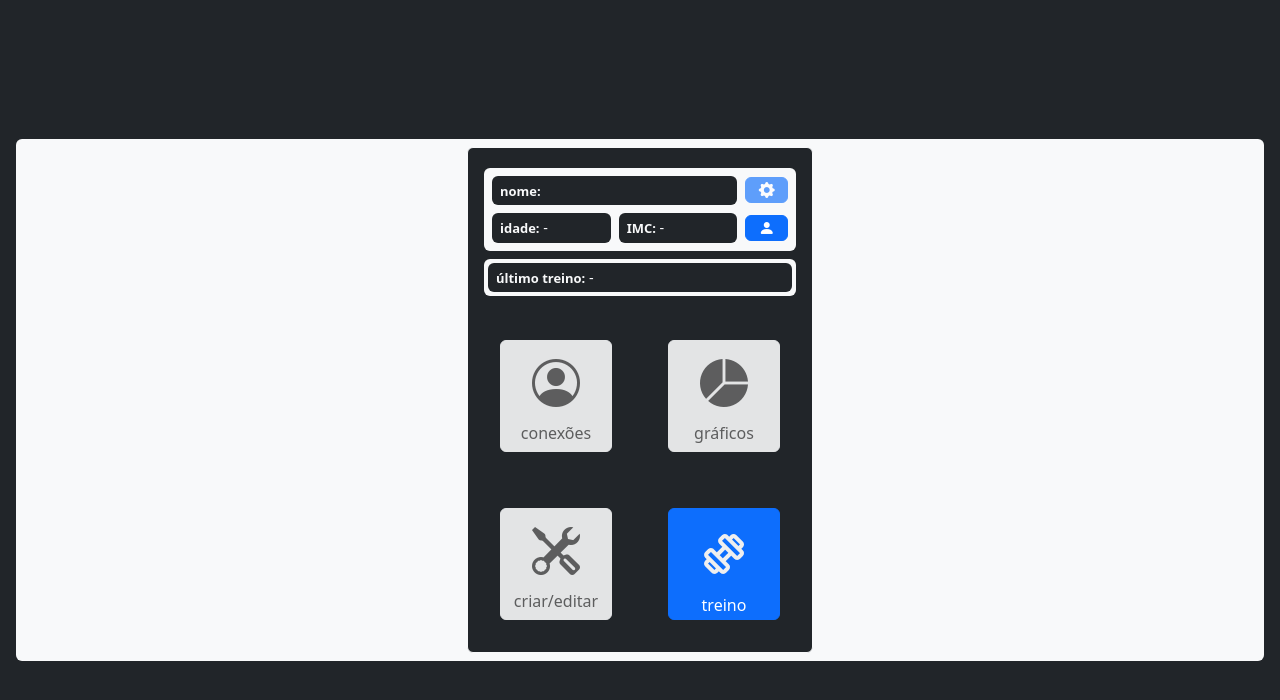
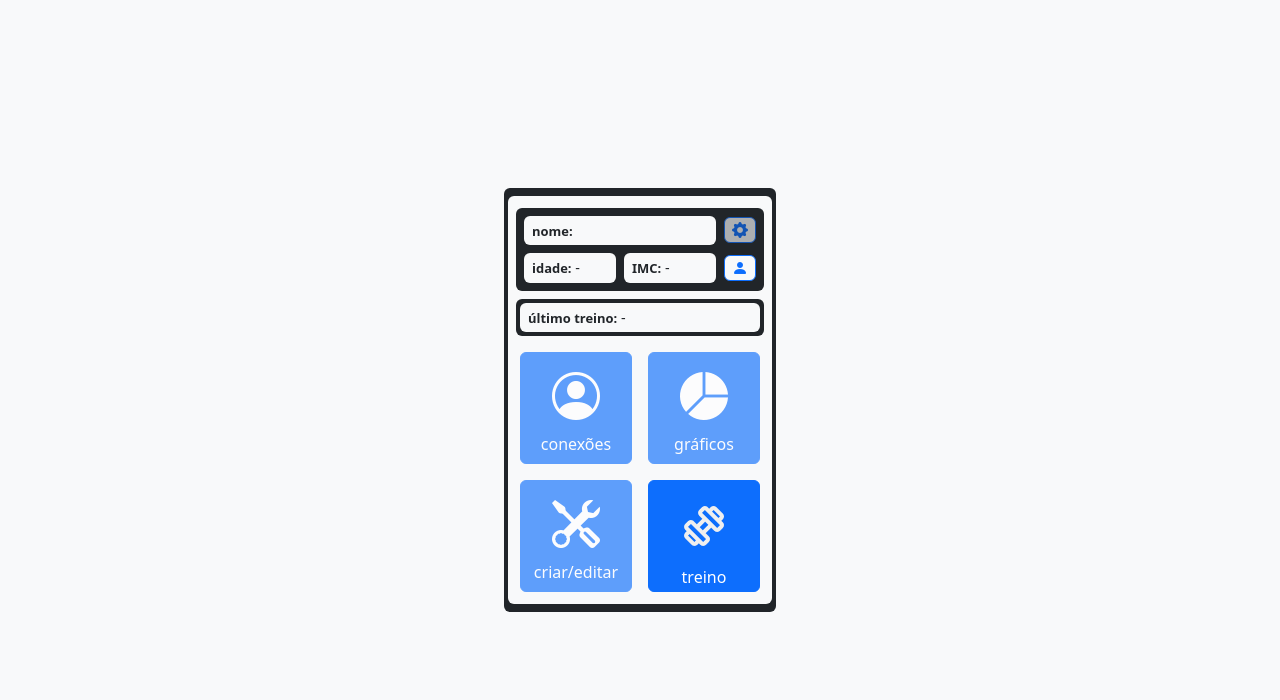
Before and after one commit to k-lila/gym_interface, a React (Create React App) app: page / in a window 1280 px wide. Shown: the top 700 px of the page. Built offline with nearby package versions, Linux system fonts and the light colour scheme.

Commit message:
modal user info

```diff
--- a/src/Pages/userinfo.tsx
+++ /dev/null
@@ -1,3 +0,0 @@
-export const UserInfo = () => {
-  return <div>userinfo</div>
-}
--- a/src/components/home_info/index.tsx
+++ b/src/components/home_info/index.tsx
@@ -1,9 +1,7 @@
 import { useSelector } from 'react-redux'
 import { RootReducer } from '../../store'
-import { useNavigate } from 'react-router-dom'
 
 export const HomeInfo = () => {
-  const navigate = useNavigate()
   const user_info = useSelector((state: RootReducer) => state.userinfo)
   const logs = useSelector((state: RootReducer) => state.logs)
 
@@ -13,38 +11,44 @@ export const HomeInfo = () => {
       : '-'
 
   return (
-    <div className="info">
-      <div className="row bg-light d-flex rounded p-1">
+    <div className="info px-3">
+      <div className="row bg-dark d-flex rounded p-1">
         <div className="col-10 p-0 d-flex flex-column justify-content-around">
-          <p className="m-1 py-1 px-2 bg-dark rounded text-light">
+          <p className="m-1 py-1 px-2 bg-light rounded text-dark">
             <b>nome:</b>
             {` ${user_info.name}`}
           </p>
           <div className="d-flex">
-            <p className="w-50 m-1 py-1 px-2 bg-dark rounded text-light">
+            <p className="w-50 m-1 py-1 px-2 bg-light rounded text-dark">
               <b>idade:</b>
               {` ${user_info.age > 0 ? user_info.age : '-'}`}
             </p>
-            <p className="w-50 m-1 py-1 px-2 bg-dark rounded text-light">
+            <p className="w-50 m-1 py-1 px-2 bg-light rounded text-dark">
               <b>IMC:</b>
               {` ${imc}`}
             </p>
           </div>
         </div>
         <div className="col-2 p-0 m-0 d-flex flex-column justify-content-around">
-          <button className="btn btn-primary px-1 py-0 m-1" disabled>
+          <button
+            disabled
+            data-bs-toggle="modal"
+            data-bs-target="#configModal"
+            className="btn bg-light btn-outline-primary px-1 py-0 m-1"
+          >
             <i className="bi bi-gear-fill"></i>
           </button>
           <button
-            onClick={() => navigate('/userinfo')}
-            className="btn btn-primary px-1 py-0 m-1"
+            data-bs-toggle="modal"
+            data-bs-target="#userinfoModal"
+            className="btn bg-light btn-outline-primary px-1 py-0 m-1"
           >
             <i className="bi bi-person-fill"></i>
           </button>
         </div>
       </div>
-      <div className="row bg-light rounded d-flex mt-2 p-1">
-        <p className="bg-dark rounded text-light m-0 py-1 px-2">
+      <div className="row bg-dark rounded d-flex mt-2 p-1">
+        <p className="bg-light rounded text-dark m-0 py-1 px-2">
           <b>último treino:</b>
           {` ${
             logs.history
--- /dev/null
+++ b/src/components/modal_config/index.tsx
@@ -0,0 +1,40 @@
+export const ConfigModal = () => {
+  return (
+    <div
+      className="modal fade"
+      id="configModal"
+      aria-labelledby="configModalLabel"
+      aria-hidden="true"
+    >
+      <div className="modal-dialog modal-dialog-centered">
+        <div className="modal-content">
+          <div className="modal-header">
+            <h1 className="modal-title fs-5" id="configModalLabel">
+              Configurações
+            </h1>
+            <button
+              type="button"
+              className="btn-close"
+              data-bs-dismiss="modal"
+              aria-label="Close"
+            ></button>
+          </div>
+          <div className="modal-body">...</div>
+          <div className="modal-footer d-flex justify-content-between">
+            <button
+              type="button"
+              className="btn btn-secondary"
+              data-bs-dismiss="modal"
+            >
+              fechar
+            </button>
+            <button type="button" className="btn btn-outline-success">
+              <span>salvar</span>
+              <i className="bi bi-check-lg ms-2"></i>
+            </button>
+          </div>
+        </div>
+      </div>
+    </div>
+  )
+}
--- /dev/null
+++ b/src/components/modal_userinfo/index.tsx
@@ -0,0 +1,148 @@
+import { useEffect, useState } from 'react'
+import { useDispatch } from 'react-redux'
+import {
+  setUserAge,
+  setUserBodyweight,
+  setUserHeight,
+  setUserName
+} from '../../store/reducers/userinfo'
+
+export const UserInfoModal = () => {
+  const dispatch = useDispatch()
+  const [name, setName] = useState('')
+  const [age, setAge] = useState('')
+  const [weight, setWeight] = useState('')
+  const [height, setHeight] = useState('')
+  const [toggleDisable, setToggleDisable] = useState(true)
+
+  useEffect(() => {
+    const test1 = name != '' && age != '' && weight != '' && height != ''
+    const test2 = Number(age) > 0 && Number(weight) > 0 && Number(height) > 0
+    const result = test1 && test2
+    setToggleDisable(!result)
+  }, [age, height, weight, name])
+
+  const handleSave = () => {
+    dispatch(setUserName(name))
+    dispatch(setUserAge(Number(age)))
+    dispatch(setUserHeight(Number(height)))
+    dispatch(setUserBodyweight(Number(weight)))
+  }
+
+  return (
+    <div
+      className="modal fade"
+      id="userinfoModal"
+      aria-labelledby="userinfoModalLabel"
+      aria-hidden="true"
+    >
+      <div className="modal-dialog modal-dialog-centered">
+        <div className="modal-content">
+          <div className="modal-header">
+            <h1 className="modal-title fs-5" id="userinfoModalLabel">
+              Informações pessoais
+            </h1>
+            <button
+              type="button"
+              className="btn-close"
+              data-bs-dismiss="modal"
+              aria-label="Close"
+            ></button>
+          </div>
+          <div className="modal-body">
+            <form>
+              <div className="row d-flex p-2 m-0 border-bottom">
+                <label htmlFor="username" className="form-label w-25 m-auto">
+                  Nome
+                </label>
+                <input
+                  onChange={(e) => setName(e.target.value)}
+                  value={name}
+                  id="username"
+                  type="text"
+                  className="form-control border-0 w-75"
+                />
+              </div>
+              <div className="row d-flex p-2 m-auto border-bottom">
+                <label
+                  htmlFor="userage"
+                  className="form-label w-25 my-auto d-flex flex-column"
+                >
+                  <span className="text-center">idade</span>
+                  <span
+                    style={{ fontSize: '0.8em' }}
+                    className="text-center"
+                  >{`(anos)`}</span>
+                </label>
+                <input
+                  value={age}
+                  onChange={(e) => setAge(e.target.value)}
+                  id="userage"
+                  type="number"
+                  className="form-control w-25 border-0"
+                />
+              </div>
+              <div className="row d-flex p-2 m-auto border-bottom">
+                <label
+                  htmlFor="userheight"
+                  className="form-label w-25 my-auto d-flex flex-column"
+                >
+                  <span className="text-center">altura</span>
+                  <span
+                    style={{ fontSize: '0.8em' }}
+                    className="text-center"
+                  >{`(cm)`}</span>
+                </label>
+                <input
+                  value={height}
+                  onChange={(e) => setHeight(e.target.value)}
+                  id="userheight"
+                  type="text"
+                  className="form-control w-25 border-0"
+                />
+              </div>
+              <div className="row d-flex p-2 m-auto border-bottom">
+                <label
+                  htmlFor="userweight"
+                  className="form-label w-25 my-auto d-flex flex-column"
+                >
+                  <span className="text-center">peso</span>
+                  <span
+                    style={{ fontSize: '0.8em' }}
+                    className="text-center"
+                  >{`(kg)`}</span>
+                </label>
+                <input
+                  value={weight}
+                  onChange={(e) => setWeight(e.target.value)}
+                  id="userweight"
+                  type="text"
+                  className="form-control w-25 border-0"
+                />
+              </div>
+            </form>
+          </div>
+          <div className="modal-footer d-flex justify-content-between">
+            <button
+              type="button"
+              className="btn btn-secondary"
+              data-bs-dismiss="modal"
+            >
+              fechar
+            </button>
+            <button
+              type="submit"
+              className="btn btn-outline-success"
+              disabled={toggleDisable}
+              onClick={handleSave}
+              data-bs-dismiss="modal"
+            >
+              <span>salvar</span>
+              <i className="bi bi-check-lg ms-2"></i>
+            </button>
+          </div>
+        </div>
+      </div>
+    </div>
+  )
+}
--- a/src/constants/exercises_exemples.ts
+++ b/src/constants/exercises_exemples.ts
@@ -30,7 +30,7 @@ const exercises: Exercise[] = [
     musclegroup: [getMuscleGroup('peito'), getMuscleGroup('ombro')]
   },
   {
-    name: 'triceps coice',
+    name: 'tríceps coice',
     musclegroup: [getMuscleGroup('tríceps'), getMuscleGroup('ombro')]
   },
   {
--- a/src/constants/workout_exemple2.ts
+++ b/src/constants/workout_exemple2.ts
@@ -417,7 +417,7 @@ const daily_C: DailyWorkout = {
       obs: 'polia'
     },
     {
-      exercise: getExercise('crossover'),
+      exercise: getExercise('crossover polia baixa'),
       unit: 'kg',
       serietype: 'normal',
       series: [
--- a/src/containers/home/index.tsx
+++ b/src/containers/home/index.tsx
@@ -9,6 +9,8 @@ import { HomeStyled } from './styles'
 import { SelectWorkout } from '../../components/modal_selectworkout'
 import exercise from '../../assets/exercise.png'
 import { HomeInfo } from '../../components/home_info'
+import { UserInfoModal } from '../../components/modal_userinfo'
+import { ConfigModal } from '../../components/modal_config'
 
 export const HomeHandler = () => {
   const dispatch = useDispatch()
@@ -30,43 +32,34 @@ export const HomeHandler = () => {
     }
   }
   return (
-    <HomeStyled className="bg-dark">
-      <div className="bg-light rounded px-1 py-2 d-block">
-        <div className="container bg-dark rounded py-1 border border-light">
-          <div className="row d-flex m-0 my-3 rounded">
+    <HomeStyled className="bg-light">
+      <div className="bg-dark rounded px-1 py-2 d-block m-auto">
+        <div className="container bg-light rounded p-1">
+          <div className="row d-flex m-0 my-2 rounded">
             <HomeInfo />
           </div>
-          <div className="row d-flex">
-            <div className="col-6 p-1 d-flex align-items-center justify-content-center">
-              <button
-                // disabled
-                className="btn btn-light btn-home btn-home--disabled"
-              >
+          <div className="row d-flex m-auto">
+            <div className="col-6 p-0 d-flex align-items-center justify-content-center">
+              <button disabled className="btn btn-primary m-2 btn-home">
                 <i className="bi bi-person-circle"></i>
                 <span>conexões</span>
               </button>
             </div>
-            <div className="col-6 p-1 d-flex align-items-center justify-content-center">
-              <button
-                // disabled
-                className="btn btn-light btn-home btn-home--disabled"
-              >
+            <div className="col-6 p-0 d-flex align-items-center justify-content-center">
+              <button disabled className="btn btn-primary m-2 btn-home">
                 <i className="bi bi-pie-chart-fill"></i>
                 <span>gráficos</span>
               </button>
             </div>
           </div>
-          <div className="row d-flex">
-            <div className="col-6 p-1 d-flex align-items-center justify-content-center">
-              <button
-                // disabled
-                className="btn btn-light btn-home btn-home--disabled"
-              >
+          <div className="row d-flex m-auto">
+            <div className="col-6 p-0 d-flex align-items-center justify-content-center">
+              <button disabled className="btn btn-primary m-2 btn-home">
                 <i className="bi bi-tools"></i>
                 <span>criar/editar</span>
               </button>
             </div>
-            <div className="col-6 p-1 d-flex align-items-center justify-content-center">
+            <div className="col-6 p-0 d-flex align-items-center justify-content-center">
               <button
                 className="btn btn-primary btn-home"
                 data-bs-toggle="modal"
@@ -78,13 +71,11 @@ export const HomeHandler = () => {
             </div>
           </div>
           {logs.ontraining ? (
-            <div className="row d-flex px-3 my-3">
+            <div className="row d-flex px-3 my-2">
               <button
                 onClick={toWorkout}
                 className={`btn ${
-                  logs.ontraining
-                    ? 'btn-outline-success bg-light'
-                    : 'btn-dark text-dark'
+                  logs.ontraining ? 'btn-success' : 'btn-dark text-dark'
                 }`}
               >
                 <i className="bi bi-fast-forward-fill me-1"></i>
@@ -95,6 +86,8 @@ export const HomeHandler = () => {
         </div>
       </div>
       <SelectWorkout />
+      <UserInfoModal />
+      <ConfigModal />
     </HomeStyled>
   )
 }
--- a/src/containers/home/styles.ts
+++ b/src/containers/home/styles.ts
@@ -14,35 +14,15 @@ export const HomeStyled = styled.main`
     }
   }
 
-  .container {
-    display: grid;
-    flex-direction: column;
-    align-items: center;
-    justify-content: center;
-    margin: 0 auto;
-    padding: 1em;
-    max-width: fit-content;
-    max-height: fit-content;
-  }
   .btn-image {
     height: 3em;
     width: 3em;
     margin: 15px;
   }
   .btn-home {
-    margin: 3vmin;
-    display: flex;
-    flex-direction: column;
-    align-items: center;
-    justify-content: space-between;
     width: 7em;
     height: 7em;
     i {
       font-size: 3em;
     }
-    &--disabled {
-      opacity: 0.9;
-      color: rgba(100, 100, 100);
-    }
-  }
 `
--- a/src/containers/workout_handler/index.tsx
+++ b/src/containers/workout_handler/index.tsx
@@ -65,9 +65,10 @@ export const WorkoutHandler = () => {
           )
         })}
       </div>
-      <footer className="bg-dark d-flex justify-content-between p-2 position-fixed bottom-0 w-100">
+      <footer className="bg-dark p-1 pb-2 position-fixed bottom-0 w-100">
+        <div className="bg-light rounded d-flex justify-content-between p-1">
           <button
-          className="btn bg-light btn-outline-primary border-2"
+            className="btn btn-primary border-2"
             onClick={() => navigate('/')}
           >
             <i className="bi bi-caret-left-fill"></i>
@@ -77,7 +78,7 @@ export const WorkoutHandler = () => {
               {onTrainingPage ? (
                 <div className="d-flex bg-light m-0 p-0 rounded">
                   <button
-                  className="btn btn-outline-danger"
+                    className="btn btn-secondary"
                     data-bs-toggle="modal"
                     data-bs-target="#confirmModal"
                     onClick={handleFinish}
@@ -98,7 +99,7 @@ export const WorkoutHandler = () => {
           ) : (
             <div className="d-flex bg-light m-0 p-0 rounded">
               <button
-              className="btn btn-outline-success"
+                className="btn btn-success"
                 data-bs-toggle="modal"
                 data-bs-target="#confirmModal"
               >
@@ -111,7 +112,7 @@ export const WorkoutHandler = () => {
           <div className="dropup bg-light rounded">
             <button
               type="button"
-            className="btn btn-outline-primary border-2 dropdown-toggle"
+              className="btn btn-primary border-2 dropdown-toggle"
               data-bs-toggle="dropdown"
               aria-expanded="false"
               data-bs-auto-close="outside"
@@ -120,21 +121,20 @@ export const WorkoutHandler = () => {
             </button>
             <div
               style={{ minWidth: 'fit-content' }}
-            className="dropdown-menu p-2 bg-dark"
+              className="dropdown-menu px-2 pt-0 bg-dark"
             >
+              <p className="dropdown-header text-light py-1 mt-1">
+                <b>divisão</b>
+              </p>
+              <div className="bg-light rounded">
                 <div
-              className="btn-group-vertical d-flex flex-column align-items-center"
+                  className="btn-group-vertical d-flex flex-column align-items-center py-2"
                   role="group"
                   aria-label="Vertical button group"
                 >
-              <p className="dropdown-header text-light">
-                <b>divisão</b>
-              </p>
                   {defaultworkout?.workouts.map((w, i) => {
                     const detach =
-                  dailyworkout == w
-                    ? 'btn-primary'
-                    : 'btn-outline-dark bg-light'
+                      dailyworkout == w ? 'btn-primary' : 'btn-outline-dark'
                     return (
                       <button
                         key={i}
@@ -150,6 +150,8 @@ export const WorkoutHandler = () => {
                 </div>
               </div>
             </div>
+          </div>
+        </div>
       </footer>
       {dailyworkout ? <ModalWorkout /> : null}
       <ModalCheck />
--- a/src/routes.tsx
+++ b/src/routes.tsx
@@ -1,13 +1,11 @@
 import { Route, Routes } from 'react-router-dom'
 import { Home } from './Pages/home'
 import { Workout } from './Pages/workout'
-import { UserInfo } from './Pages/userinfo'
 export const Paths = () => {
   return (
     <Routes>
       <Route path="/" element={<Home />} />
       <Route path="/workout" element={<Workout />} />
-      <Route path="/userinfo" element={<UserInfo />} />
     </Routes>
   )
 }
--- a/src/store/reducers/userinfo.ts
+++ b/src/store/reducers/userinfo.ts
@@ -18,21 +18,21 @@ const userInfoSlice = createSlice({
   name: 'user_info',
   initialState,
   reducers: {
-    setName: (state, action: PayloadAction<string>) => {
+    setUserName: (state, action: PayloadAction<string>) => {
       state.name = action.payload
     },
-    setAge: (state, action: PayloadAction<number>) => {
+    setUserAge: (state, action: PayloadAction<number>) => {
       state.age = action.payload
     },
-    setBodyweight: (state, action: PayloadAction<number>) => {
+    setUserBodyweight: (state, action: PayloadAction<number>) => {
       state.bodyweight = action.payload
     },
-    setHeight: (state, action: PayloadAction<number>) => {
+    setUserHeight: (state, action: PayloadAction<number>) => {
       state.height = action.payload
     }
   }
 })
 
-export const { setAge, setBodyweight, setHeight, setName } =
+export const { setUserAge, setUserBodyweight, setUserHeight, setUserName } =
   userInfoSlice.actions
 export default userInfoSlice.reducer
```
Lines whose indentation alone changed are shown as unchanged.
